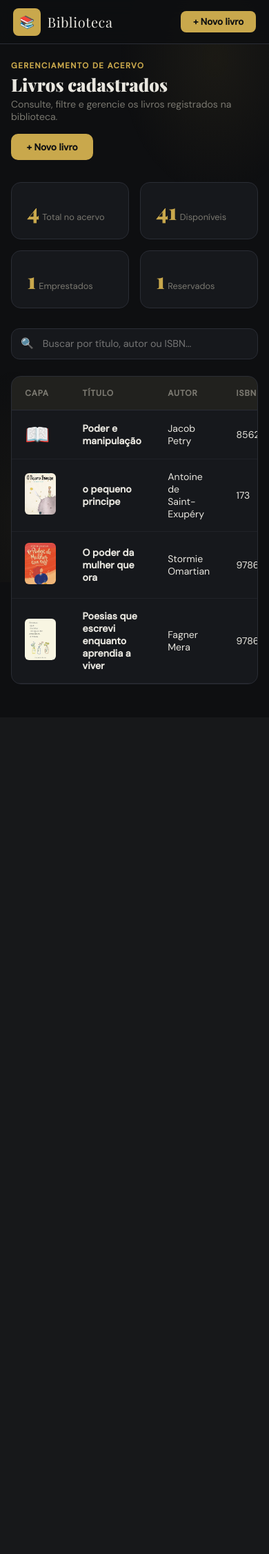
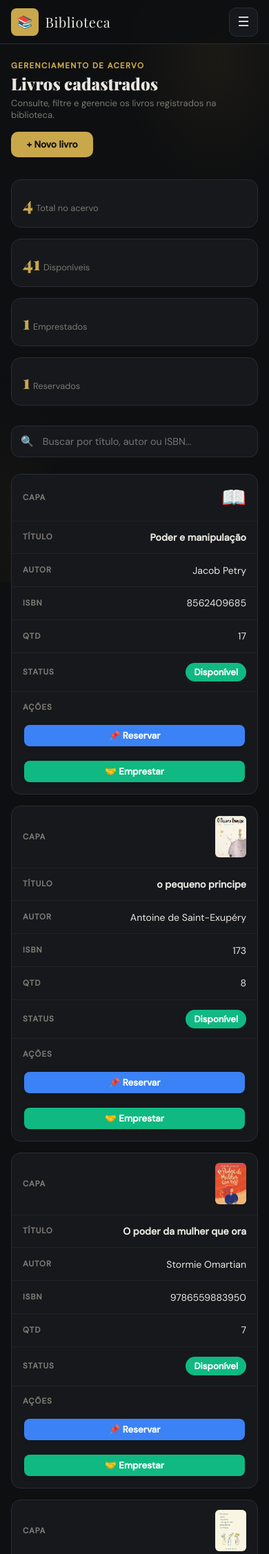
Before and after one commit to kayoxs11/biblioteca, a Django app: page /acervo/ in a window 390 px wide. Shown: the top 2253 px of the page at 69% size. Before the commit the page ends 992 px from the top, so only its background shows below. Run offline with Django 5.2, Linux system fonts and the light colour scheme; data comes from the database, SQL or seed files in the repository; both versions use the stored data as it was after the commit.

Commit message:
Responsive mobile navigation and library table redesign
- Adicionado menu hamburguer para dispositivos móveis
- Removido botão duplicado de novo livro na navbar
- Implementada navegação responsiva
- Transformada tabela de livros em cards no mobile
- Melhorada experiência do usuário em telas pequenas
- Ajustes visuais na navbar e layout geral

```diff
--- a/static/css/acervo.css
+++ b/static/css/acervo.css
@@ -1,5 +1,5 @@
 /* ================================================
-   acervo.css — Otimizado
+   acervo.css — Responsivo
    ================================================ */
 
 /* ---- Reset body para páginas internas ---- */
@@ -16,7 +16,7 @@ body::before {
   inset: 0;
   background:
     radial-gradient(ellipse 60% 40% at 80% 10%, rgba(201,168,76,0.07) 0%, transparent 60%),
-    radial-gradient(ellipse 40% 50% at 5%  90%, rgba(201,168,76,0.04) 0%, transparent 55%);
+    radial-gradient(ellipse 40% 50% at 5% 90%, rgba(201,168,76,0.04) 0%, transparent 55%);
   pointer-events: none;
   z-index: 0;
 }
@@ -31,9 +31,10 @@ body::before {
   display: flex;
   align-items: center;
   justify-content: space-between;
+  gap: 1rem;
   padding: 0 2.5rem;
   height: 64px;
-  background: rgba(14,15,17,0.85);
+  background: rgba(14,15,17,0.88);
   backdrop-filter: blur(12px);
   border-bottom: 1px solid var(--border);
   animation: fadeDown 0.5s ease both;
@@ -41,7 +42,7 @@ body::before {
 
 @keyframes fadeDown {
   from { opacity: 0; transform: translateY(-16px); }
-  to   { opacity: 1; transform: translateY(0); }
+  to { opacity: 1; transform: translateY(0); }
 }
 
 .nav-logo {
@@ -49,12 +50,14 @@ body::before {
   align-items: center;
   gap: 0.6rem;
   text-decoration: none;
+  flex-shrink: 0;
 }
 
 .nav-links {
   display: flex;
   align-items: center;
   gap: 0.25rem;
+  margin-left: auto;
 }
 
 .nav-link {
@@ -65,6 +68,7 @@ body::before {
   color: var(--muted);
   text-decoration: none;
   transition: color 0.2s, background 0.2s;
+  white-space: nowrap;
 }
 
 .nav-link:hover {
@@ -77,20 +81,25 @@ body::before {
   background: rgba(201,168,76,0.08);
 }
 
-.nav-btn {
-  padding: 0.45rem 1.1rem;
-  background: var(--accent);
-  color: #0e0f11;
-  font-size: 0.84rem;
-  font-weight: 700;
-  border-radius: 8px;
-  text-decoration: none;
-  transition: all 0.2s;
+/* Botão hambúrguer */
+.menu-toggle {
+  display: none;
+  border: 1px solid var(--border);
+  background: var(--panel);
+  color: var(--text);
+  width: 42px;
+  height: 42px;
+  border-radius: 10px;
+  font-size: 1.2rem;
+  line-height: 1;
+  cursor: pointer;
+  align-items: center;
+  justify-content: center;
+  flex-shrink: 0;
 }
 
-.nav-btn:hover {
-  background: var(--accent2);
-  transform: translateY(-1px);
+.menu-toggle:hover {
+  border-color: var(--accent);
 }
 
 /* ==============================
@@ -186,7 +195,7 @@ body::before {
 }
 
 /* ==============================
-   BOTÕES DE AÇÃO (Reservar / Emprestar)
+   BOTÕES DE AÇÃO
 ============================== */
 .acoes {
   white-space: nowrap;
@@ -228,6 +237,12 @@ body::before {
   background-color: #059669;
   transform: translateY(-2px);
   box-shadow: 0 4px 12px rgba(16, 185, 129, 0.4);
+}
+
+.indisponivel-texto {
+  color: #ef4444;
+  font-size: 0.8rem;
+  font-weight: 600;
 }
 
 /* ==============================
@@ -297,7 +312,7 @@ body::before {
   box-shadow: 0 0 0 3px rgba(201,168,76,0.1);
 }
 
-/* Tabela */
+/* Tabela desktop */
 .table-wrap {
   background: var(--panel);
   border: 1px solid var(--border);
@@ -330,10 +345,23 @@ body::before {
   font-size: 0.88rem;
   color: var(--text);
   border-bottom: 1px solid rgba(42,45,53,0.5);
+  vertical-align: middle;
 }
 
 .livros-table tbody tr:hover {
   background: rgba(255,255,255,0.02);
+}
+
+.book-cover {
+  width: 45px;
+  height: 60px;
+  object-fit: cover;
+  border-radius: 6px;
+  display: block;
+}
+
+.book-icon {
+  font-size: 1.8rem;
 }
 
 /* Status */
@@ -345,9 +373,20 @@ body::before {
   display: inline-block;
 }
 
-.disponivel { background-color: #10b981; color: white; }
-.emprestado { background-color: #ef4444; color: white; }
-.reservado  { background-color: #f59e0b; color: white; }
+.disponivel {
+  background-color: #10b981;
+  color: white;
+}
+
+.emprestado {
+  background-color: #ef4444;
+  color: white;
+}
+
+.reservado {
+  background-color: #f59e0b;
+  color: white;
+}
 
 .empty-state {
   display: flex;
@@ -358,13 +397,163 @@ body::before {
   color: var(--muted);
 }
 
-.empty-state span { font-size: 2.8rem; }
+.empty-state span {
+  font-size: 2.8rem;
+}
 
-/* Responsivo */
+/* ==============================
+   RESPONSIVO
+============================== */
 @media (max-width: 768px) {
-  .navbar { padding: 0 1.2rem; }
-  .nav-links { display: none; }
-  .main-content { padding: 1.5rem 1rem 3rem; }
-  .stats-row { grid-template-columns: 1fr 1fr; }
-  .page-title { font-size: 1.6rem; }
+  .navbar {
+    padding: 0 1rem;
+    gap: 0.75rem;
+  }
+
+  .menu-toggle {
+    display: inline-flex;
+  }
+
+  .nav-links {
+    display: none;
+    position: absolute;
+    top: 64px;
+    left: 0;
+    right: 0;
+    flex-direction: column;
+    align-items: stretch;
+    gap: 0.35rem;
+    padding: 1rem;
+    background: rgba(14,15,17,0.98);
+    border-bottom: 1px solid var(--border);
+    box-shadow: 0 16px 40px rgba(0,0,0,0.35);
+  }
+
+  .nav-links.open {
+    display: flex;
+  }
+
+  .nav-link {
+    width: 100%;
+    padding: 0.85rem 1rem;
+  }
+
+  .main-content {
+    padding: 1.5rem 1rem 3rem;
+  }
+
+  .page-header {
+    flex-direction: column;
+    align-items: stretch;
+  }
+
+  .page-title {
+    font-size: 1.7rem;
+  }
+
+  .btn-gold {
+    width: fit-content;
+  }
+
+  .stats-row {
+    grid-template-columns: 1fr 1fr;
+  }
+
+  .stat-card {
+    padding: 1rem;
+  }
+
+  .stat-num {
+    font-size: 1.7rem;
+  }
+
+  /* Tabela vira cards */
+  .table-wrap {
+    overflow: visible;
+    background: transparent;
+    border: 0;
+  }
+
+  .livros-table,
+  .livros-table thead,
+  .livros-table tbody,
+  .livros-table th,
+  .livros-table td,
+  .livros-table tr {
+    display: block;
+    width: 100%;
+  }
+
+  .livros-table thead {
+    display: none;
+  }
+
+  .livros-table tbody tr {
+    background: var(--panel);
+    border: 1px solid var(--border);
+    border-radius: 14px;
+    margin-bottom: 1rem;
+    overflow: hidden;
+  }
+
+  .livros-table td {
+    display: flex;
+    justify-content: space-between;
+    align-items: center;
+    gap: 1rem;
+    padding: 0.9rem 1rem;
+    border-bottom: 1px solid rgba(42,45,53,0.5);
+    text-align: right;
+  }
+
+  .livros-table td::before {
+    content: attr(data-label);
+    flex: 0 0 34%;
+    max-width: 34%;
+    text-align: left;
+    font-size: 0.72rem;
+    text-transform: uppercase;
+    letter-spacing: 0.08em;
+    color: var(--muted);
+    font-weight: 600;
+  }
+
+  .livros-table td:last-child {
+    border-bottom: 0;
+  }
+
+  .acoes {
+    min-width: 0;
+    white-space: normal;
+    justify-content: flex-end;
+    display: flex;
+    flex-wrap: wrap;
+  }
+
+  .btn-small {
+    margin: 0.15rem;
+  }
 }
+
+@media (max-width: 480px) {
+  .stats-row {
+    grid-template-columns: 1fr;
+  }
+
+  .page-title {
+    font-size: 1.5rem;
+  }
+
+  .page-sub {
+    font-size: 0.82rem;
+  }
+
+  .btn-small {
+    width: 100%;
+    text-align: center;
+  }
+
+  .acoes {
+    justify-content: stretch;
+  }
+}
--- a/templates/livros/acervo.html
+++ b/templates/livros/acervo.html
@@ -1,41 +1,48 @@
+{% load static %}
 <!DOCTYPE html>
 <html lang="pt-BR">
 <head>
-  <meta charset="UTF-8"/>
-  <meta name="viewport" content="width=device-width, initial-scale=1.0"/>
+    <meta charset="UTF-8">
+    <meta name="viewport" content="width=device-width, initial-scale=1.0">
     <title>Biblioteca — Acervo</title>
-  <link href="https://fonts.googleapis.com/css2?family=Playfair+Display:wght@400;700;900&family=DM+Sans:wght@300;400;500&display=swap" rel="stylesheet"/>
-  {% load static %}
-  <link rel="stylesheet" href="{% static 'css/style.css' %}"/>
-  <link rel="stylesheet" href="{% static 'css/acervo.css' %}"/>
+
+    <link href="https://fonts.googleapis.com/css2?family=Playfair+Display:wght@400;700;900&family=DM+Sans:wght@300;400;500&display=swap" rel="stylesheet">
+
+    <link rel="stylesheet" href="{% static 'css/style.css' %}">
+    <link rel="stylesheet" href="{% static 'css/acervo.css' %}">
 </head>
-<body>
-
+<body class="body-dashboard">
     <nav class="navbar">
-    <div class="nav-logo">
+        <a href="{% url 'acervo' %}" class="nav-logo">
             <div class="logo-icon">📚</div>
             <span class="logo-text">Biblioteca</span>
-    </div>
-    <div class="nav-links">
+        </a>
+
+        <button class="menu-toggle" id="mobile-menu" type="button" aria-label="Abrir menu">
+            ☰
+        </button>
+
+        <div class="nav-links" id="nav-menu">
             <a href="{% url 'acervo' %}" class="nav-link active">Acervo</a>
             <a href="{% url 'gerenciar' %}" class="nav-link">Gerenciar</a>
             <a href="{% url 'conta' %}" class="nav-link">Minha Conta</a>
         </div>
-    <a href="{% url 'novo_livro' %}" class="nav-btn">+ Novo livro</a>
     </nav>
 
     <main class="main-content">
-
-    <div class="page-header">
+        <header class="page-header">
             <div>
                 <p class="page-label">GERENCIAMENTO DE ACERVO</p>
                 <h1 class="page-title">Livros cadastrados</h1>
                 <p class="page-sub">Consulte, filtre e gerencie os livros registrados na biblioteca.</p>
             </div>
-      <a href="{% url 'novo_livro' %}" class="btn-gold">+ Novo livro</a>
-    </div>
 
-    <div class="stats-row">
+            <a href="{% url 'novo_livro' %}" class="btn-gold">
+                <span>+ Novo livro</span>
+            </a>
+        </header>
+
+        <section class="stats-row">
             <div class="stat-card">
                 <span class="stat-num">{{ total }}</span>
                 <span class="stat-label">Total no acervo</span>
@@ -52,11 +59,11 @@
                 <span class="stat-num">{{ reservados }}</span>
                 <span class="stat-label">Reservados</span>
             </div>
-    </div>
+        </section>
 
         <div class="search-bar">
             <span class="search-icon">🔍</span>
-      <input type="text" id="busca" placeholder="Buscar por título, autor ou ISBN..."/>
+            <input type="text" id="busca" placeholder="Buscar por título, autor ou ISBN...">
         </div>
 
         <div class="table-wrap">
@@ -67,43 +74,51 @@
                         <th>Título</th>
                         <th>Autor</th>
                         <th>ISBN</th>
-            <th>Quantidade</th>
+                        <th>Qtd</th>
                         <th>Status</th>
-            <th>Ações</th>
+                        <th style="text-align:center;">Ações</th>
                     </tr>
                 </thead>
+
                 <tbody id="tabela-body">
                     {% for livro in livros %}
                     <tr>
-            <td>
+                        <td data-label="Capa">
                             {% if livro.capa %}
-                <img src="{{ livro.capa.url }}" style="width:45px; height:60px; object-fit:cover; border-radius:6px;" alt="{{ livro.titulo }}">
+                                <img src="{{ livro.capa.url }}" class="book-cover" alt="{{ livro.titulo }}">
                             {% else %}
-                <span style="font-size:1.8rem;">📖</span>
+                                <span class="book-icon">📖</span>
                             {% endif %}
                         </td>
-            <td><strong>{{ livro.titulo }}</strong></td>
-            <td>{{ livro.autor }}</td>
-            <td>{{ livro.isbn|default:"—" }}</td>
-            <td>{{ livro.quantidade }}</td>
-            <td>
+
+                        <td data-label="Título"><strong>{{ livro.titulo }}</strong></td>
+                        <td data-label="Autor">{{ livro.autor }}</td>
+                        <td data-label="ISBN">{{ livro.isbn|default:"-" }}</td>
+                        <td data-label="Qtd">{{ livro.quantidade }}</td>
+
+                        <td data-label="Status">
                             {% if livro.quantidade > 0 %}
                                 <span class="perfil-badge disponivel">Disponível</span>
                             {% else %}
                                 <span class="perfil-badge emprestado">Indisponível</span>
                             {% endif %}
                         </td>
-            <td class="acoes">
+
+                        <td data-label="Ações" class="acoes">
                             {% if livro.quantidade > 0 %}
                                 <a href="{% url 'reservar_livro' livro.id %}" class="btn-small btn-reservar">📌 Reservar</a>
-                <a href="{% url 'emprestar_livro' livro.id %}" class="btn-small btn-emprestar">📚 Emprestar</a>
+                                <a href="{% url 'emprestar_livro' livro.id %}" class="btn-small btn-emprestar">🤝 Emprestar</a>
                             {% else %}
-                <span style="color: #ef4444;">Indisponível</span>
+                                <span class="indisponivel-texto">Indisponível</span>
                             {% endif %}
                         </td>
                     </tr>
                     {% empty %}
-          <tr><td colspan="7" style="text-align:center; padding:3rem;">Nenhum livro cadastrado.</td></tr>
+                    <tr>
+                        <td colspan="7" style="text-align:center; padding:3rem; color: var(--muted);">
+                            Nenhum livro cadastrado no momento.
+                        </td>
+                    </tr>
                     {% endfor %}
                 </tbody>
             </table>
@@ -111,12 +126,29 @@
     </main>
 
     <script>
+        // Busca em tempo real
         document.getElementById('busca').addEventListener('input', function () {
             const termo = this.value.toLowerCase();
-      document.querySelectorAll('#tabela-body tr').forEach(row => {
-        if (row.classList.contains('empty-row')) return;
-        row.style.display = row.textContent.toLowerCase().includes(termo) ? '' : 'none';
+            const linhas = document.querySelectorAll('#tabela-body tr');
+
+            linhas.forEach(row => {
+                const texto = row.textContent.toLowerCase();
+                row.style.display = texto.includes(termo) ? '' : 'none';
             });
+        });
+
+        // Menu mobile
+        const menuToggle = document.getElementById('mobile-menu');
+        const navMenu = document.getElementById('nav-menu');
+
+        menuToggle.addEventListener('click', () => {
+            navMenu.classList.toggle('open');
+        });
+
+        window.addEventListener('resize', () => {
+            if (window.innerWidth > 768) {
+                navMenu.classList.remove('open');
+            }
         });
     </script>
 </body>
```
Also changed, not shown: db.sqlite3. Lines whose indentation alone changed are shown as unchanged.
